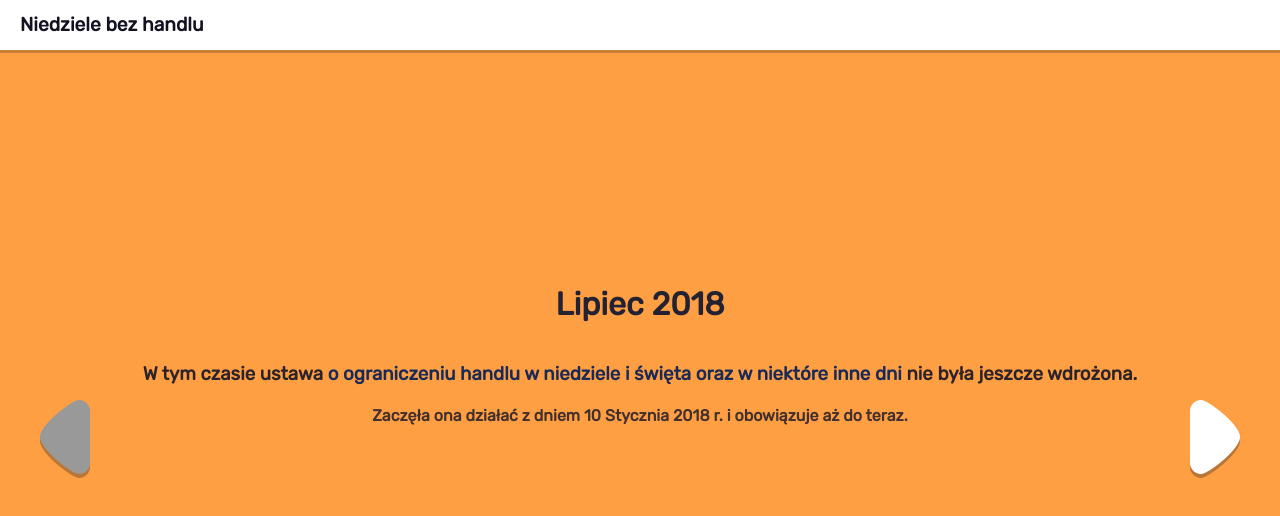
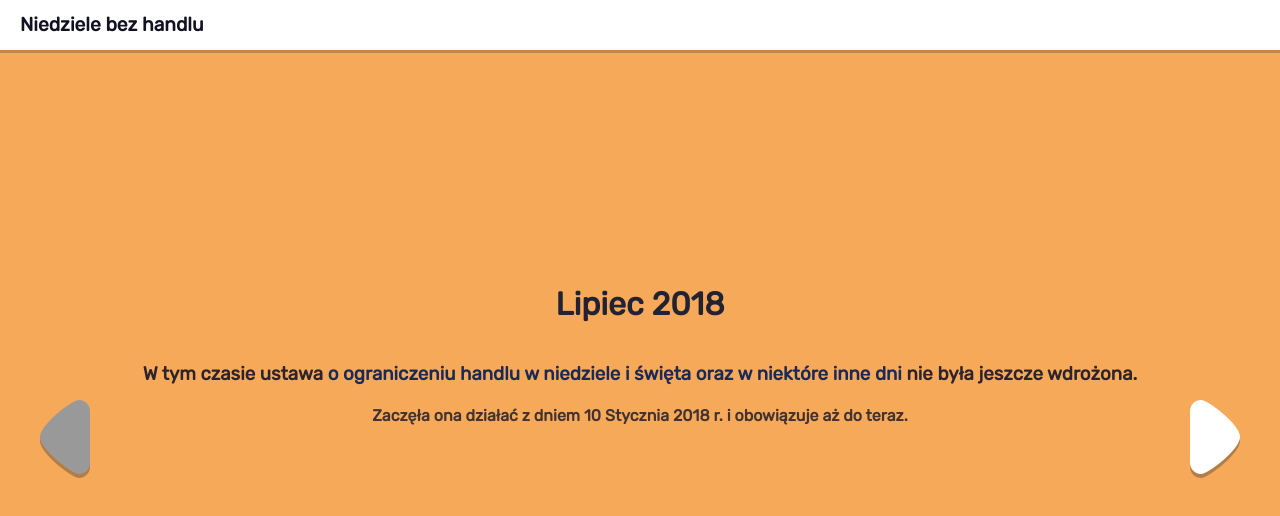
Before and after one commit to rmichaluszek/bez-handlu.pl, a website: page public/index.html in a window 1280 px wide. Both pictures are taken after a click on the picture 65 px from the left and 436 px from the top of the page. Drawn offline with Linux system fonts and the light colour scheme; no server answers.

Commit message:
Added color changing background

```diff
--- a/public/js/months.js
+++ b/public/js/months.js
@@ -12,3 +12,18 @@ var monthsNames = [
     "Listopad",
     "Grudzień"
 ]
+
+var colors = [
+    "#74b9ff",
+    "#81ecec",
+    "#56fa96",
+    "#51fa79",
+    "#eef97f",
+    "#feca57",
+    "#f7a95a",
+    "#f78c5a",
+    "#f3a683",
+    "#f19066",
+    "#f8a5c2",
+    "#aa91Fb"
+]
--- a/public/js/script.js
+++ b/public/js/script.js
@@ -33,7 +33,11 @@ function slideToTheRight() {
             var leftArrow = document.getElementById("arrowLeft");
             leftArrow.className = "arrow";
             leftArrow.style.pointerEvents = 'auto';
+            leftArrowDeactivated = false;
         }
+
+        var pageContainer = document.getElementById("page-container");
+        pageContainer.style.backgroundColor = colors[currentMonthDisplaying];
     }
 }
 
@@ -64,7 +68,11 @@ function slideToTheLeft() {
             var rightArrow = document.getElementById("arrowRight");
             rightArrow.className = "arrow";
             rightArrow.style.pointerEvents = 'auto';
+            rightArrowDeactivated = false;
         }
+
+        var pageContainer = document.getElementById("page-container");
+        pageContainer.style.backgroundColor = colors[currentMonthDisplaying];
     }
 
 }
--- a/public/styles/style.css
+++ b/public/styles/style.css
@@ -54,6 +54,7 @@ h4 {
     position: relative;
 
     background-color: #ff9f43;
+    transition: background-color 100ms ease-out;
 }
 
 .page-content {
```
